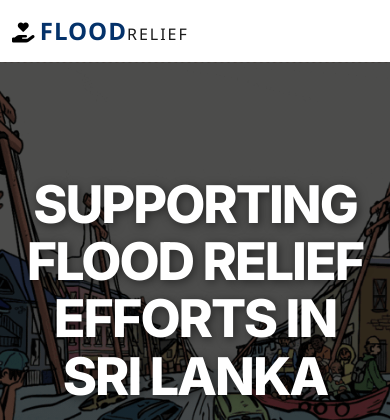
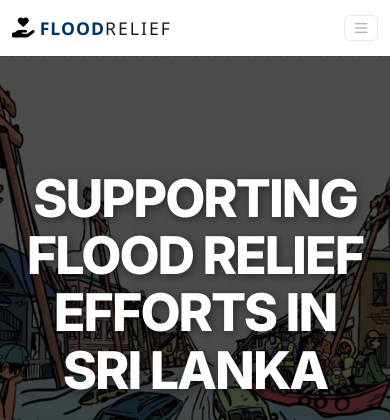
Before and after one commit to svwijerathne/Flood-relif-management-system-, a PHP site: page / in a window 390 px wide. Shown: the top 420 px of the page. Run offline with PHP 8.4, Linux system fonts and the light colour scheme.

Commit message:
addded toggle option for nav bar

```diff
--- a/index.html
+++ b/index.html
@@ -14,13 +14,25 @@
 
 <nav class="navbar navbar-expand-lg custom-nav sticky-top">
     <div class="container-fluid px-lg-5">
-        <a class="navbar-brand" href="index.html">
+        <a class="navbar-brand" href="#">
+
             <i class="fa-solid fa-hand-holding-heart protection-icon"></i>
             <span class="brand-flood">FLOOD</span><span class="brand-relief">RELIEF</span>
         </a>
+        <button
+          class="navbar-toggler"
+          type="button"
+          data-bs-toggle="collapse"
+          data-bs-target="#navbarNav"
+          aria-controls="navbarNav"
+          aria-expanded="false"
+          aria-label="Toggle navigation"
+        >
+          <span class="navbar-toggler-icon"></span>
+        </button>
 
-        <div class="collapse navbar-collapse" id="mainNav">
-            <ul class="navbar-nav ms-auto align-items-center">
+        <div class="collapse navbar-collapse justify-content-end" id="navbarNav">
+            <ul class="navbar-nav">
                 <li class="nav-item">
                     <a class="nav-link" href="help.html" style="color: #4a5568; font-weight: 600; margin-right: 15px;">Resource Center</a>
                 </li>
--- a/style_home_page.css
+++ b/style_home_page.css
@@ -57,8 +57,9 @@
 }
 
 @media (max-width: 576px) {
-    .brand-lanka { font-size: 20px; }
-    .brand-relief { font-size: 16px; }
+    .brand-flood, .brand-relief {
+        font-size: 1.1rem;
+    }
     .logo-box .protection-icon { font-size: 28px; }
 }
 
@@ -165,3 +166,48 @@ footer {
     text-align: center;
     padding: 30px 10px;
 }
+
+.navbar-toggler {
+    padding: 0.25rem 0.5rem;
+    font-size: 0.85rem;
+    border: 1px solid #e2e8f0;
+    border-radius: 6px;
+    transition: all 0.2s ease;
+}
+
+
+.navbar-toggler-icon {
+    width: 1.2em;
+    height: 1.2em;
+    filter: contrast(0.1);
+}
+
+.navbar-toggler:hover {
+    background-color: #f7fafc;
+    border-color: #cbd5e0;
+}
+
+.navbar-toggler:focus {
+    box-shadow: none;
+    outline: none;
+}
+@media (max-width: 991px) {
+    .navbar-collapse {
+        background: #ffffff;
+        border-radius: 15px;
+        margin-top: 15px;
+        padding: 20px;
+        box-shadow: 0 10px 25px rgba(0,0,0,0.1);
+        text-align: center;
+    }
+
+    .nav-item {
+        margin: 10px 0;
+    }
+
+    .btn-login-minimal {
+        display: inline-block;
+        width: 100%;
+        padding: 12px;
+    }
+}
```
